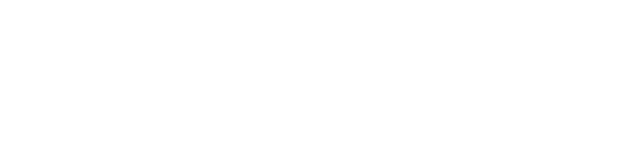
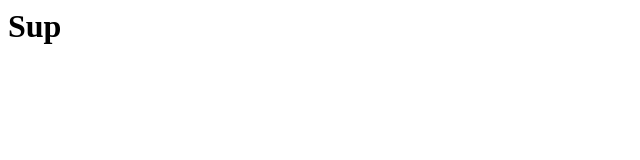
Before and after one commit to Sovietek/Test, a plain HTML site: page index.html in a window 1280 px wide. Shown: the whole page, without its empty margins (0-640 px from the left). Drawn offline with Linux system fonts and the light colour scheme.

Commit message:
made changes

```diff
--- a/index.html
+++ b/index.html
@@ -1,4 +1,7 @@
 <html>
 	<body>
+		<h1>
+			Sup
+		</h1>
 	</body>
 </html>
```
